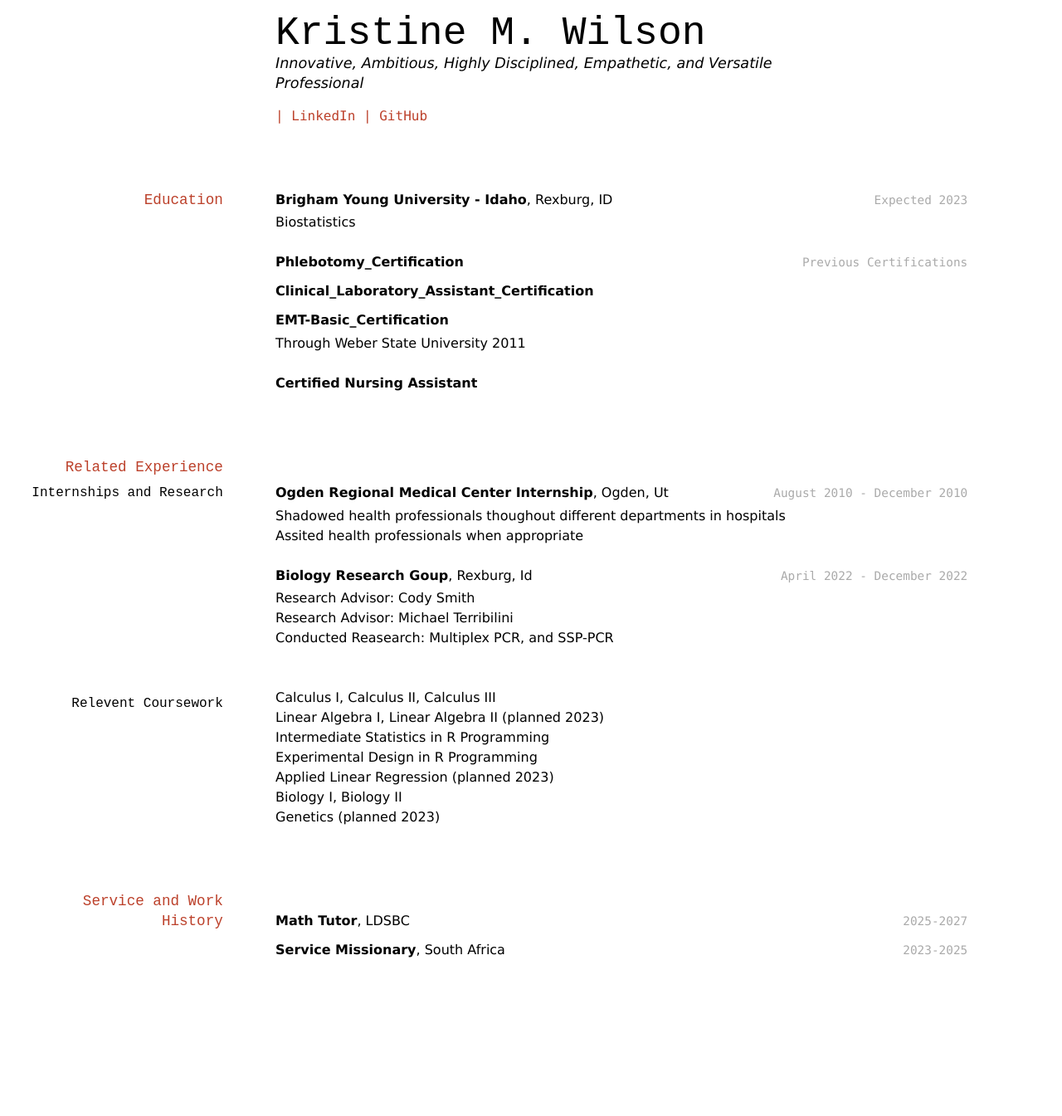
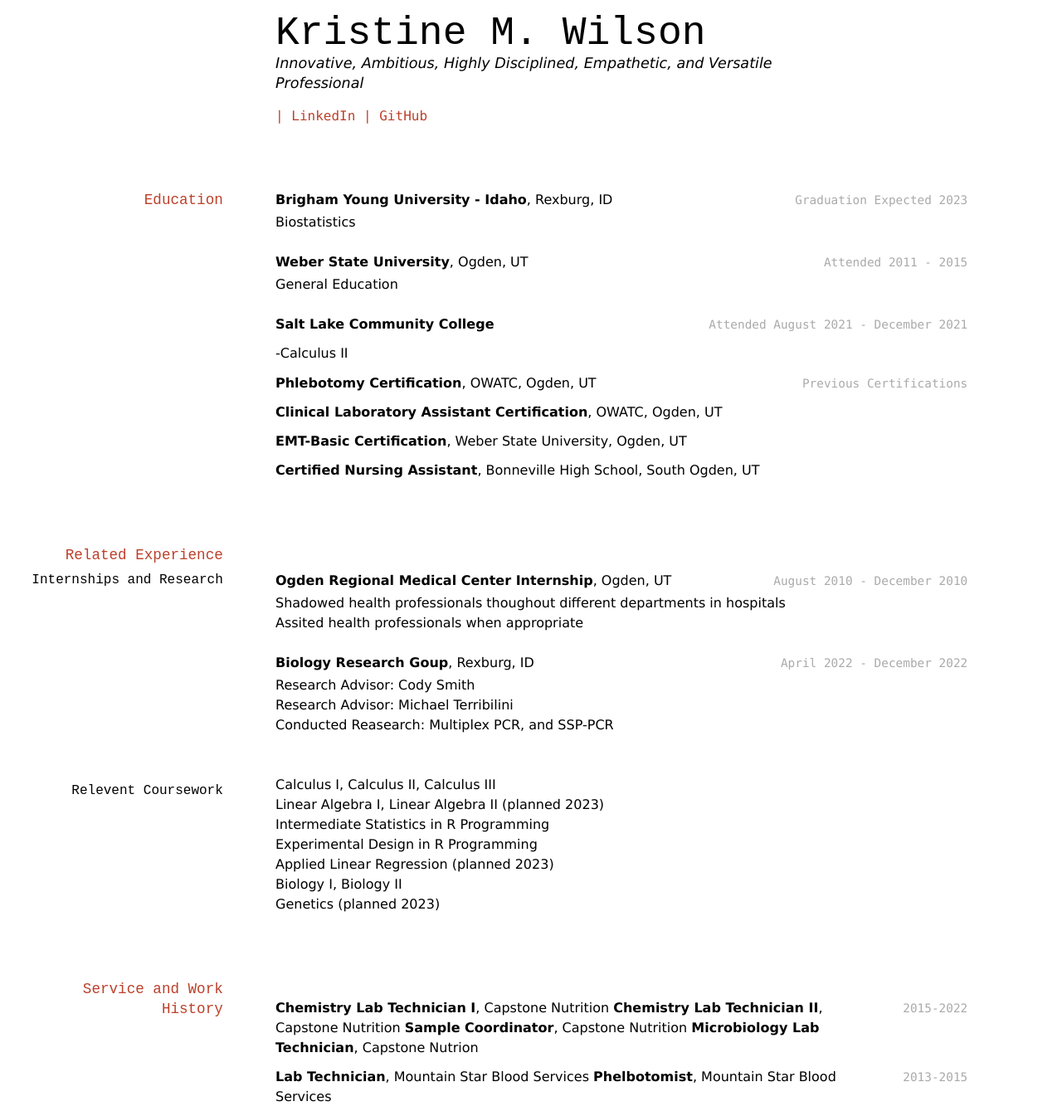
Before and after one commit to KristineWilson1/Kristine_Wilson_resumeFall22, a Jekyll site: the page built from docs/index.md, in a window 1280 px wide. Shown: the whole page at 83% size. Built offline with Jekyll 4.4.1, drawn with Linux system fonts in a browser that asks for light colours; before the commit the page ends 1168 px from its top, so only the background shows below that.

Commit message:
Update index.md

```diff
--- a/docs/index.md
+++ b/docs/index.md
@@ -15,35 +15,43 @@ Innovative, Ambitious, Highly Disciplined, Empathetic, and Versatile Professiona
 
 ## Education
 
-`Expected 2023`
+`Graduation Expected 2023`
 __Brigham Young University - Idaho__, Rexburg, ID
 
 - Biostatistics
 
+`Attended 2011 - 2015`
+__Weber State University__, Ogden, UT
+
+- General Education
+
+`Attended August 2021 - December 2021`
+__Salt Lake Community College__
+
+-Calculus II
+
 `Previous Certifications`
 
-__Phlebotomy_Certification__
+__Phlebotomy Certification__, OWATC, Ogden, UT
 
-__Clinical_Laboratory_Assistant_Certification__
+__Clinical Laboratory Assistant Certification__, OWATC, Ogden, UT
 
-__EMT-Basic_Certification__
+__EMT-Basic Certification__, Weber State University, Ogden, UT
 
-- Through Weber State University 2011
-
-__Certified Nursing Assistant__
+__Certified Nursing Assistant__, Bonneville High School, South Ogden, UT
 
 ## Related Experience
 
 ### Internships and Research
 
 `August 2010 - December 2010`
-__Ogden Regional Medical Center Internship__, Ogden, Ut
+__Ogden Regional Medical Center Internship__, Ogden, UT
 
 - Shadowed health professionals thoughout different departments in hospitals
 - Assited health professionals when appropriate
 
 `April 2022 - December 2022`
-__Biology Research Goup__, Rexburg, Id
+__Biology Research Goup__, Rexburg, ID
 
 - Research Advisor: Cody Smith
 - Research Advisor: Michael Terribilini
@@ -62,12 +70,16 @@ __Biology Research Goup__, Rexburg, Id
 
 ## Service and Work History
 
-`2025-2027`
-__Math Tutor__, LDSBC
+`2015-2022`
+__Chemistry Lab Technician I__, Capstone Nutrition
+__Chemistry Lab Technician II__, Capstone Nutrition
+__Sample Coordinator__, Capstone Nutrition
+__Microbiology Lab Technician__, Capstone Nutrion
 
 
-`2023-2025`
-__Service Missionary__, South Africa
+`2013-2015`
+__Lab Technician__, Mountain Star Blood Services
+__Phelbotomist__, Mountain Star Blood Services
 
 
 
```
